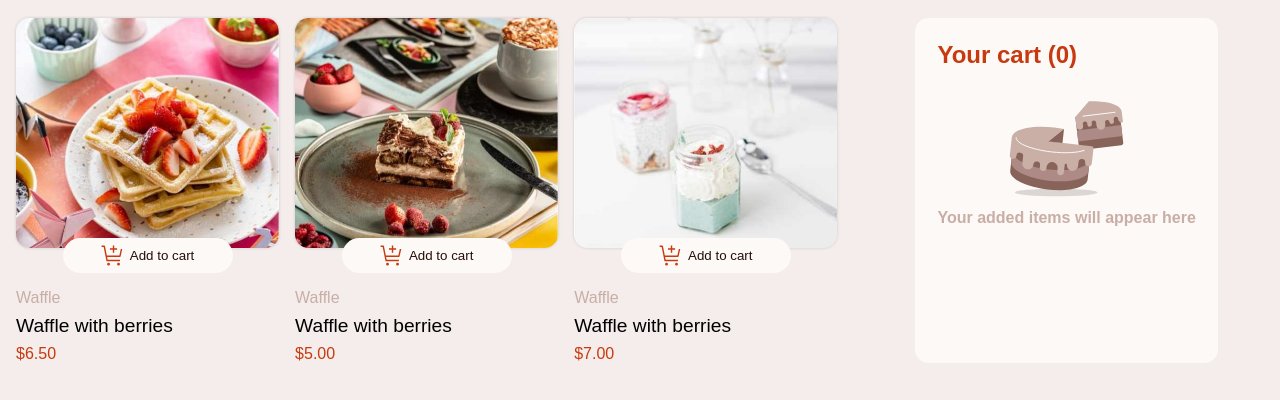
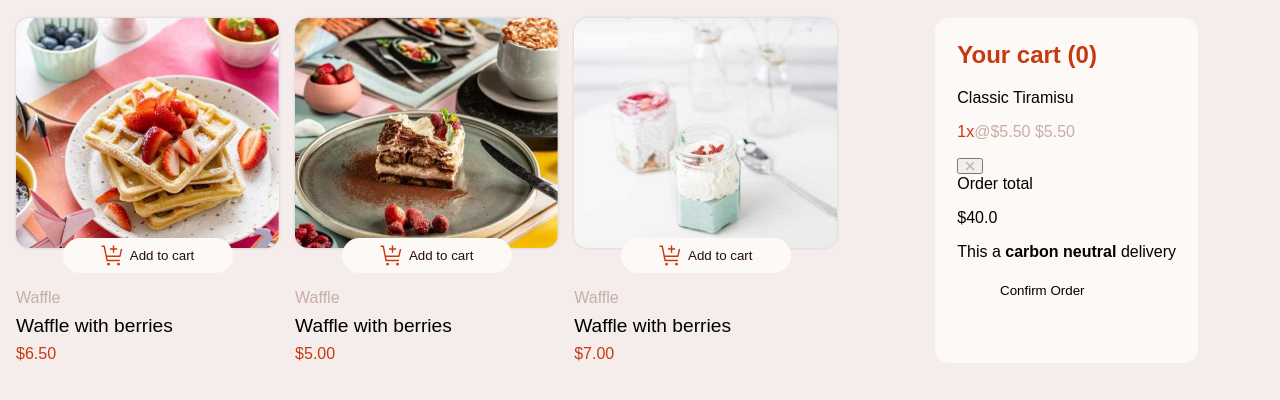
Before and after one commit to gonzagapa/product-cart-javascript, a plain HTML site: page index.html in a window 1280 px wide. Shown: the part 40-440 px from the top of the page. Drawn offline with Linux system fonts and the light colour scheme.

Commit message:
refactor css style and add index

```diff
--- a/index.html
+++ b/index.html
@@ -142,12 +142,12 @@
       <section class="cart-container">
         <article class="cart">
           <h2 class="cart__title">Your cart (<span class="cart__total-products">0</span>)</h2>
-          <div class="cart__img-container">
+          <div class="cart__img-container js-hidden">
             <img class="cart__img-empyt" src="./assets/images/illustration-empty-cart.svg" alt="illustration-empty-cart"
               width="120px" height="120px">
             <p class="cart__img-text clr-gray-light">Your added items will appear here</p>
           </div>
-          <ul class="list js-hidden">
+          <ul class="list">
             <li class="list__item">
               <section class="list__item-content">
                 <div>
--- a/style.css
+++ b/style.css
@@ -1,3 +1,11 @@
+/* INDEX
+  1. GENERAL STYLES
+  2. UTILITY
+  3. LAYOUT
+  4. COMPONENTS
+  5. JS CLASSES
+*/
+
 @font-face {
   font-family: "Red Hat Text";
   src: url("./assets/fonts/RedHatText-VariableFont_wght.ttf") format(truetype)
@@ -22,7 +30,7 @@
   --c-rose-900: hsl(14, 65%, 9%);
 }
 
-/* GENERAL */
+/* === GENERAL STYLES === */
 body {
   font-family: "Red Hat Text", sans-serif;
   margin: 0;
@@ -44,7 +52,7 @@ picture {
   height: 180px;
 }
 
-/* UTILITY */
+/* === UTILITY ====*/
 .main__title {
   color: var(--c-rose-900);
 }
@@ -55,7 +63,7 @@ picture {
   color: var(--c-red);
 }
 
-/* ICONS */
+/* ==== ICONS === */
 .icon-btn-decrease,
 .icon-btn-increase {
   path {
@@ -63,14 +71,11 @@ picture {
   }
 }
 
-/* LAYOUT */
+/* ==== LAYOUT ==== */
 .main__grid {
   display: grid;
   /* grid-template-columns: repeat(auto-fill, minmax(600px, 1fr)); */
   grid-template-columns: 2fr 1fr;
-}
-.desserts {
-  padding-inline: 1rem;
 }
 .desserts__grid {
   display: grid;
@@ -85,7 +90,14 @@ picture {
   margin-bottom: 1rem;
 }
 
-/* Components */
+/* === COMPONENTS === */
+
+/* DESSERT */
+.desserts {
+  padding-inline: 1rem;
+}
+
+/* CARD */
 .card {
   display: flex;
   flex-direction: column;
@@ -106,7 +118,6 @@ picture {
     }
   }
 }
-
 .card__btn {
   background-color: var(--c-rose-50);
   border: none;
@@ -162,9 +173,6 @@ picture {
     }
   }
 }
-
-/* CARD */
-
 .card__overlay {
   .card__dessert {
     font-size: 1.2rem;
@@ -172,7 +180,7 @@ picture {
   }
 }
 
-/*  CART */
+/* CART */
 .cart-container {
   background-color: var(--c-rose-50);
   padding: 1.4em;
@@ -185,6 +193,8 @@ picture {
   .cart__title {
     color: var(--c-red);
   }
+}
+
 .cart__img-container {
   display: flex;
   flex-direction: column;
@@ -194,9 +204,13 @@ picture {
 .cart__img-text {
   font-weight: 600;
 }
+
+.list {
+  list-style: none;
+  padding-left: 0;
 }
 
-/* JS classes */
+/* ==== JS CLASSES ==== */
 .js-hidden {
   display: none;
 }
```
Lines whose indentation alone changed are shown as unchanged.
